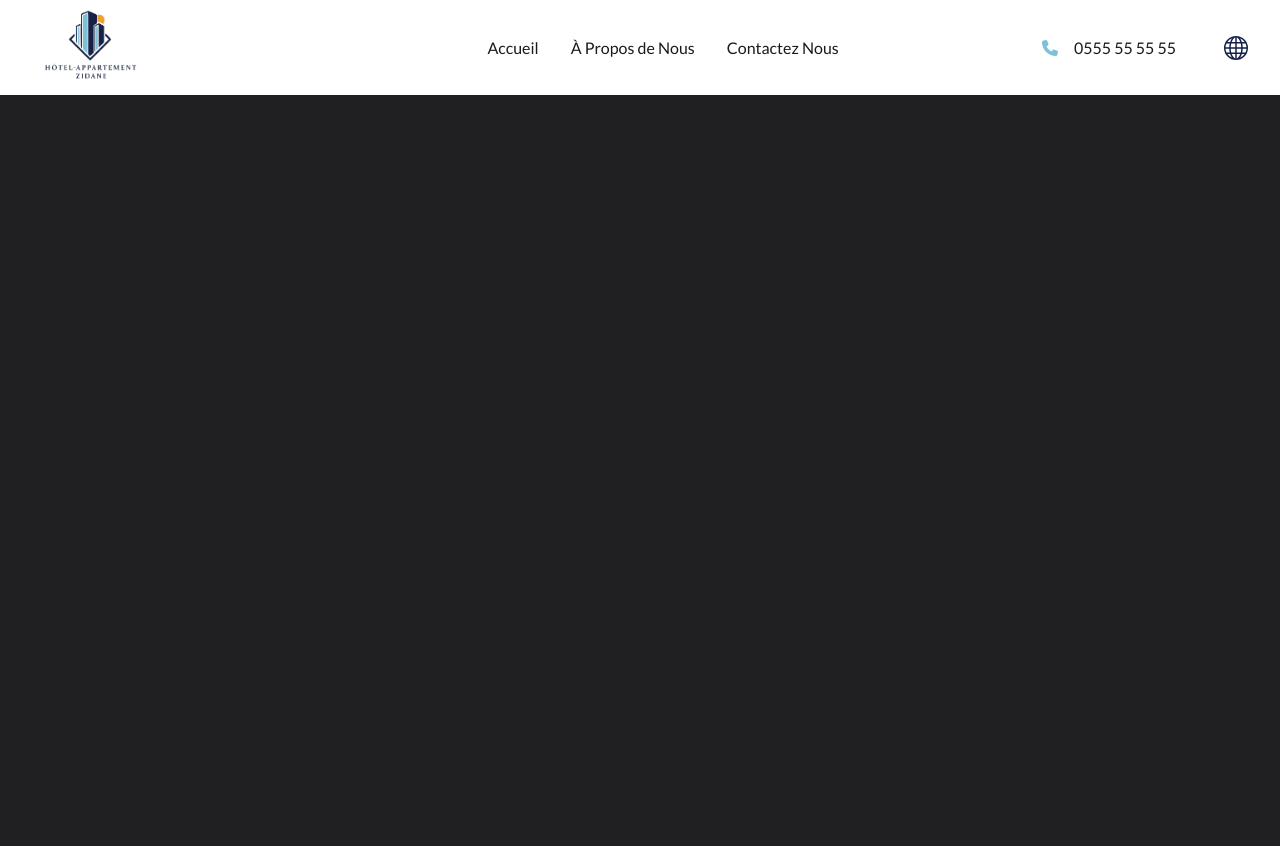
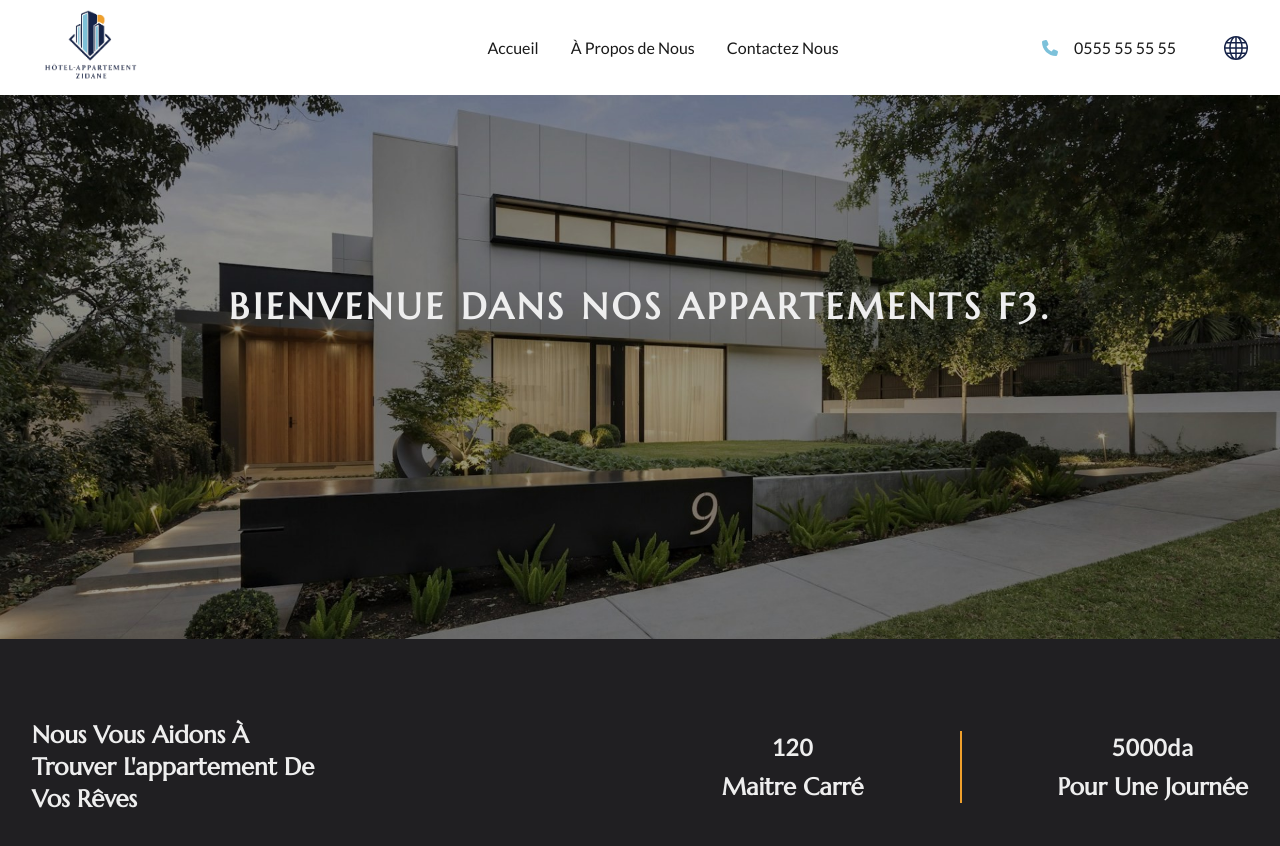
Before and after one commit to KamelMesbahi13/hotel, a React (Vite) app: page /FTroisAppartements in a window 1280 px wide. Shown: the top 846 px of the page. Built offline with nearby package versions, Linux system fonts and the light colour scheme.

Commit message:
adding f3  apartment commit

```diff
--- a/public/assets/locals/fr/translation.json
+++ b/public/assets/locals/fr/translation.json
@@ -70,5 +70,14 @@
   "f3_high_standing_space_header": "Pour une journée",
   "f3_high_standing_space": "5000da",
   "f3_high_standing_space_our_rooms_subheader": "Nos appartements de haut standing F3",
-  "f3_high_standing_space_our_rooms_header": "Découvrez nos appartements-hôtels"
+  "f3_high_standing_space_our_rooms_header": "Découvrez nos appartements-hôtels",
+
+  "f3_header": "BIENVENUE DANS NOS APPARTEMENTS F3.",
+  "f3_header_two": "Nous vous aidons à trouver l'appartement de vos rêves",
+  "f3_price_header": "Maitre Carré",
+  "f3_price": "120",
+  "f3_space_header": "Pour une journée",
+  "f3_space": "5000da",
+  "f3_space_our_rooms_subheader": "Nos appartements F3",
+  "f3_space_our_rooms_header": "Découvrez nos appartements-hôtels"
 }
--- a/src/App.jsx
+++ b/src/App.jsx
@@ -8,6 +8,7 @@ const ContactUs = lazy(() => import("./Components/ContactUs/Home"));
 import Loader from "./Ui/Loader/Loader";
 import Up from "./Ui/Up/Up";
 import FThreeHighApartments from "./Components/AllApartments/FThreeHighApartments/Home";
+import FThreeApartments from "./Components/AllApartments/FThreeApartments/Home";
 
 const App = () => {
   return (
@@ -28,6 +29,8 @@ const App = () => {
               element={<FThreeHighApartments />}
             />
 
+            <Route path="/FTroisAppartements" element={<FThreeApartments />} />
+
             <Route path="/À-Propos-de-Nous" element={<AboutUsPage />} />
             <Route path="/Contactez-Nous" element={<ContactUs />} />
           </Routes>
--- /dev/null
+++ b/src/Components/AllApartments/FThreeApartments/Header/Header.jsx
@@ -0,0 +1,62 @@
+import { motion } from "framer-motion";
+import { useTranslation } from "react-i18next";
+
+const Header = () => {
+  const { t } = useTranslation();
+
+  return (
+    <div>
+      <div className="textCenter">
+        <div className="f3HighStandingBack">
+          <motion.div
+            initial="hidden"
+            whileInView="visible"
+            viewport={{ once: true, amount: 0.5 }}
+            transition={{ duration: 0.9 }}
+            variants={{
+              hidden: { opacity: 0, y: -25 },
+              visible: { opacity: 1, y: 0 },
+            }}
+            className="mx-auto pt-52 md:pt-48 md:w-3/4"
+          >
+            <h1 className="ltr:tracking-widest ">{t("f3_header")}</h1>
+          </motion.div>
+        </div>
+      </div>
+      <div className="container">
+        <div className="mt-12 md:mt-20">
+          <motion.div
+            initial="hidden"
+            whileInView="visible"
+            viewport={{ once: true, amount: 0.5 }}
+            transition={{ duration: 0.9 }}
+            variants={{
+              hidden: { opacity: 0, y: -25 },
+              visible: { opacity: 1, y: 0 },
+            }}
+          >
+            <div className="flex flex-col items-center justify-between md:flex-row">
+              <div className="md:w-1/4">
+                <h2>{t("f3_header_two")}</h2>
+              </div>
+              <div className="justify-between mt-12 md:mt-0 textCenter">
+                <div className="flex">
+                  <div>
+                    <h6>{t("f3_price")}</h6>
+                    <h1 className="text-2xl">{t("f3_price_header")}</h1>
+                  </div>
+                  <div className="md:ltr:ml-24 md:ltr:pl-24 md:ltr:border-l-secondColor md:ltr:border-l-2 md:rtl:mr-24 md:rtl:pr-24 md:rtl:border-r-secondColor md:rtl:border-r-2 ">
+                    <h6>{t("f3_space")}</h6>
+                    <h1 className="text-2xl">{t("f3_space_header")}</h1>
+                  </div>
+                </div>
+              </div>
+            </div>
+          </motion.div>
+        </div>
+      </div>
+    </div>
+  );
+};
+
+export default Header;
--- /dev/null
+++ b/src/Components/AllApartments/FThreeApartments/Home.jsx
@@ -0,0 +1,11 @@
+import Header from "./Header/Header";
+
+const Home = () => {
+  return (
+    <div>
+      <Header />
+    </div>
+  );
+};
+
+export default Home;
--- a/src/Components/Home/Apartments/Apartments.jsx
+++ b/src/Components/Home/Apartments/Apartments.jsx
@@ -24,6 +24,7 @@ const Boxes = [
     id: 2,
     img: RoomTwo,
     stats: "5000da / 100m²",
+    link: "FTroisAppartements",
     button: "Plus de détails",
     button_en: "More details",
     button_ar: "المزيد من التفاصيل",
```
Also changed, not shown: public/assets/locals/ar/translation.json (+10 -1 lines), public/assets/locals/en/translation.json (+10 -1 lines).
